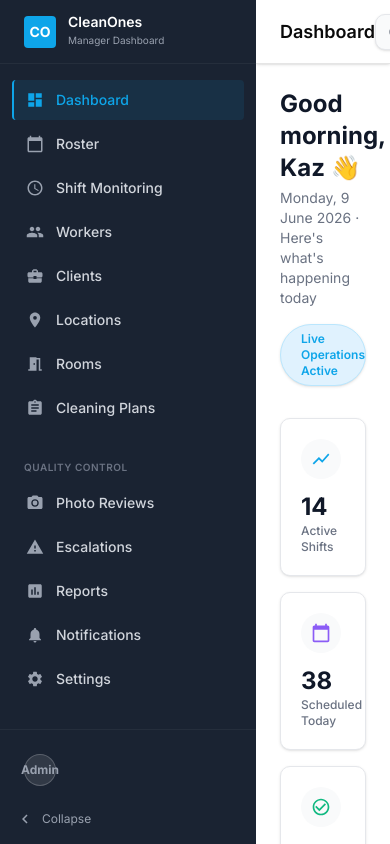
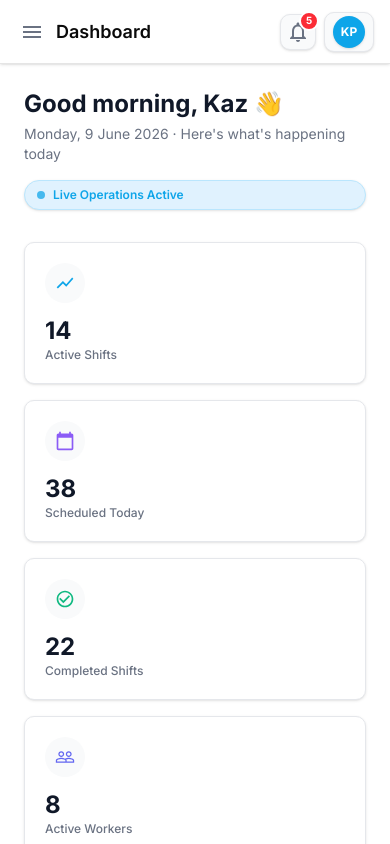
Before and after one commit to mahfujalam1/cleanones-admin-testing, a Next.js app: page / in a window 390 px wide. Built offline with nearby package versions, Linux system fonts and the light colour scheme.

Commit message:
responsive issue fixed

```diff
--- a/src/components/dashboard/sidebar.tsx
+++ b/src/components/dashboard/sidebar.tsx
@@ -4,7 +4,7 @@ import React from 'react';
 import Link from 'next/link';
 import { usePathname } from 'next/navigation';
 import { useAppSelector, useAppDispatch } from '@/store/hooks';
-import { toggleSidebar } from '@/store/slices/ui.slice';
+import { toggleSidebar, closeMobileSidebar } from '@/store/slices/ui.slice';
 import {
   MdDashboard, MdCalendarToday, MdAccessTime, MdPeople,
   MdBusinessCenter, MdLocationOn, MdMeetingRoom, MdAssignment,
@@ -35,11 +35,27 @@ export default function Sidebar() {
   const pathname = usePathname();
   const dispatch = useAppDispatch();
   const sidebarOpen = useAppSelector((state) => state.ui.sidebarOpen);
-
-  if (!sidebarOpen) return null; // In a real app, you might want to render a collapsed version
+  const mobileSidebarOpen = useAppSelector((state) => state.ui.mobileSidebarOpen);
 
   return (
-    <aside className="w-64 bg-[#1a2332] text-gray-300 flex flex-col h-full overflow-hidden shrink-0 transition-all duration-300 relative">
+    <>
+      {/* Mobile/tablet backdrop */}
+      {mobileSidebarOpen && (
+        <div
+          className="fixed inset-0 z-40 bg-black/50 lg:hidden"
+          onClick={() => dispatch(closeMobileSidebar())}
+        />
+      )}
+
+      <aside
+        className={`
+          fixed lg:static inset-y-0 left-0 z-50 h-full
+          w-64 bg-[#1a2332] text-gray-300 flex flex-col overflow-hidden shrink-0
+          transition-transform duration-300 ease-in-out
+          ${mobileSidebarOpen ? 'translate-x-0' : '-translate-x-full'}
+          ${sidebarOpen ? 'lg:translate-x-0 lg:flex' : 'lg:hidden'}
+        `}
+      >
         {/* Header */}
         <div className="h-16 flex items-center px-6 border-b border-white/5 shrink-0">
           <div className="w-8 h-8 bg-[#0ea5e9] rounded flex items-center justify-center font-bold text-white text-sm mr-3">
@@ -60,8 +76,8 @@ export default function Sidebar() {
                 <Link
                   key={link.name}
                   href={link.href}
-                className={`flex items-center gap-3 px-3 py-2.5 rounded text-sm font-medium transition-colors ${
-                  isActive
+                  onClick={() => dispatch(closeMobileSidebar())}
+                  className={`flex items-center gap-3 px-3 py-2.5 rounded text-sm font-medium transition-colors ${isActive
                       ? 'bg-[#0ea5e9]/10 text-[#0ea5e9] border-l-2 border-[#0ea5e9]'
                       : 'hover:bg-white/5 hover:text-white border-l-2 border-transparent'
                     }`}
@@ -84,8 +100,8 @@ export default function Sidebar() {
                 <Link
                   key={link.name}
                   href={link.href}
-                className={`flex items-center gap-3 px-3 py-2.5 rounded text-sm font-medium transition-colors ${
-                  isActive
+                  onClick={() => dispatch(closeMobileSidebar())}
+                  className={`flex items-center gap-3 px-3 py-2.5 rounded text-sm font-medium transition-colors ${isActive
                       ? 'bg-[#0ea5e9]/10 text-[#0ea5e9] border-l-2 border-[#0ea5e9]'
                       : 'hover:bg-white/5 hover:text-white border-l-2 border-transparent'
                     }`}
@@ -108,7 +124,7 @@ export default function Sidebar() {
 
           <button
             onClick={() => dispatch(toggleSidebar())}
-          className="w-full flex items-center gap-2 text-xs text-gray-400 hover:text-white transition-colors cursor-pointer"
+            className="hidden lg:flex w-full items-center gap-2 text-xs text-gray-400 hover:text-white transition-colors cursor-pointer"
           >
             <MdChevronLeft className="text-lg" />
             Collapse
@@ -131,5 +147,6 @@ export default function Sidebar() {
           }
         `}</style>
       </aside>
+    </>
   );
 }
--- a/src/components/dashboard/topbar.tsx
+++ b/src/components/dashboard/topbar.tsx
@@ -19,7 +19,7 @@ import {
   MdSupportAgent,
 } from "react-icons/md";
 import { useAppDispatch, useAppSelector } from "@/store/hooks";
-import { toggleSidebar } from "@/store/slices/ui.slice";
+import { toggleSidebar, toggleMobileSidebar } from "@/store/slices/ui.slice";
 
 const languages = ["English", "French", "Spanish"];
 
@@ -87,24 +87,34 @@ export default function Topbar() {
 
   return (
     <>
-      <header className="h-16 bg-white border-b border-[var(--color-border)] flex items-center justify-between px-6 shrink-0 z-30 shadow-sm">
-        <div className="flex items-center gap-4">
+      <header className="h-16 bg-white border-b border-[var(--color-border)] flex items-center justify-between px-4 sm:px-6 shrink-0 z-30 shadow-sm">
+        <div className="flex items-center gap-2 sm:gap-4 min-w-0">
+          {/* Mobile/tablet hamburger - always visible below lg */}
+          <button
+            type="button"
+            onClick={() => dispatch(toggleMobileSidebar())}
+            className="lg:hidden text-gray-500 hover:text-gray-700 cursor-pointer p-1 shrink-0"
+          >
+            <MdMenu className="text-2xl" />
+          </button>
+
+          {/* Desktop collapse-expand hamburger - only when sidebar collapsed at lg+ */}
           {!sidebarOpen && (
             <button
               type="button"
               onClick={() => dispatch(toggleSidebar())}
-              className="text-gray-500 hover:text-gray-700 cursor-pointer p-1"
+              className="hidden lg:block text-gray-500 hover:text-gray-700 cursor-pointer p-1"
             >
               <MdMenu className="text-2xl" />
             </button>
           )}
-          <h1 className="text-lg font-semibold text-[var(--color-foreground)]">
+          <h1 className="text-lg font-semibold text-[var(--color-foreground)] truncate">
             {getTitle()}
           </h1>
         </div>
 
-        <div className="flex items-center gap-4">
-          <div className="relative">
+        <div className="flex items-center gap-2 sm:gap-4 shrink-0">
+          <div className="relative hidden sm:block">
             <button
               type="button"
               onClick={() => {
@@ -129,11 +139,10 @@ export default function Topbar() {
                       setSelectedLanguage(language);
                       setLanguageOpen(false);
                     }}
-                    className={`block w-full px-4 py-3 text-left text-sm transition-colors ${
-                      selectedLanguage === language
+                    className={`block w-full px-4 py-3 text-left text-sm transition-colors ${selectedLanguage === language
                         ? "bg-[#e0f2fe] text-[#0ea5e9]"
                         : "text-slate-800 hover:bg-gray-50"
-                    }`}
+                      }`}
                   >
                     {language}
                   </button>
@@ -169,9 +178,9 @@ export default function Topbar() {
                 setLanguageOpen(false);
                 setNotificationsOpen(false);
               }}
-              className="flex h-10 items-center gap-3 rounded-lg border border-gray-200 bg-gray-50 px-3 shadow-sm transition-colors hover:bg-gray-100"
+              className="flex h-10 items-center gap-3 rounded-lg border border-gray-200 bg-gray-50 px-2 sm:px-3 shadow-sm transition-colors hover:bg-gray-100"
             >
-              <div className="flex h-8 w-8 items-center justify-center rounded-full bg-[#0ea5e9] text-xs font-bold text-white shadow-sm">
+              <div className="flex h-8 w-8 items-center justify-center rounded-full bg-[#0ea5e9] text-xs font-bold text-white shadow-sm shrink-0">
                 KP
               </div>
               <div className="hidden text-left md:block">
@@ -180,7 +189,7 @@ export default function Topbar() {
                 </div>
                 <div className="mt-1 text-[10px] text-gray-500">Admin</div>
               </div>
-              <MdKeyboardArrowDown className="text-base text-gray-400" />
+              <MdKeyboardArrowDown className="hidden text-base text-gray-400 sm:block" />
             </button>
 
             {profileOpen && (
@@ -202,7 +211,7 @@ export default function Topbar() {
 
 function NotificationsPopover() {
   return (
-    <div className="absolute right-0 top-11 w-[360px] overflow-hidden rounded-xl border border-gray-200 bg-white shadow-2xl">
+    <div className="absolute right-0 top-11 w-[calc(100vw-2rem)] max-w-[360px] overflow-hidden rounded-xl border border-gray-200 bg-white shadow-2xl">
       <div className="flex items-center justify-between border-b border-gray-100 px-4 py-3">
         <h2 className="text-sm font-bold text-slate-950">Notifications</h2>
         <Link
--- a/src/store/slices/ui.slice.ts
+++ b/src/store/slices/ui.slice.ts
@@ -2,11 +2,13 @@ import { createSlice, PayloadAction } from '@reduxjs/toolkit';
 
 interface UiState {
   sidebarOpen: boolean;
+  mobileSidebarOpen: boolean;
   theme: 'light' | 'dark' | 'system';
 }
 
 const initialState: UiState = {
   sidebarOpen: true,
+  mobileSidebarOpen: false,
   theme: 'system',
 };
 
@@ -23,8 +25,21 @@ const uiSlice = createSlice({
     setTheme(state, action: PayloadAction<UiState['theme']>) {
       state.theme = action.payload;
     },
+    toggleMobileSidebar(state) {
+      state.mobileSidebarOpen = !state.mobileSidebarOpen;
+    },
+    closeMobileSidebar(state) {
+      state.mobileSidebarOpen = false;
+    },
   },
 });
 
-export const { toggleSidebar, setSidebarOpen, setTheme } = uiSlice.actions;
+export const {
+  toggleSidebar,
+  setSidebarOpen,
+  setTheme,
+  toggleMobileSidebar,
+  closeMobileSidebar,
+} = uiSlice.actions;
+
 export default uiSlice.reducer;
```
Lines whose indentation alone changed are shown as unchanged.
